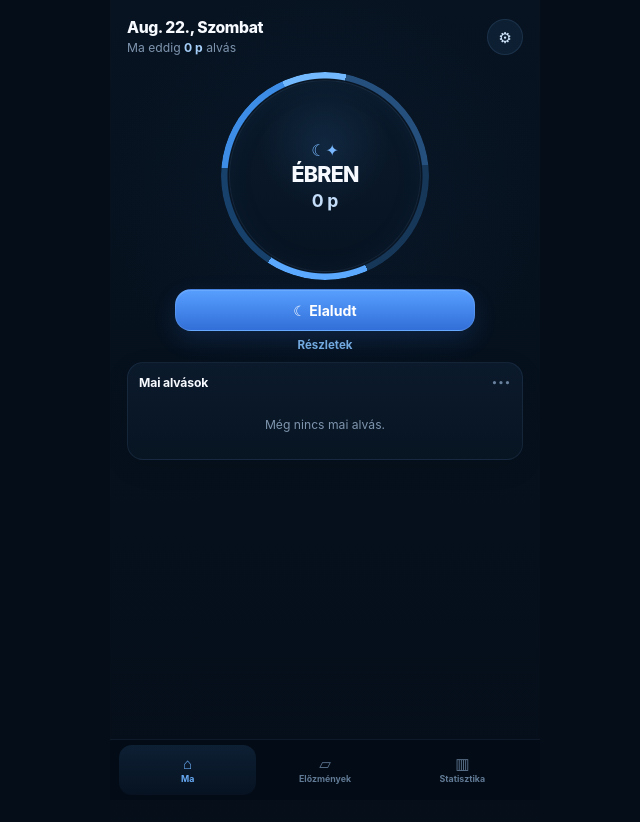
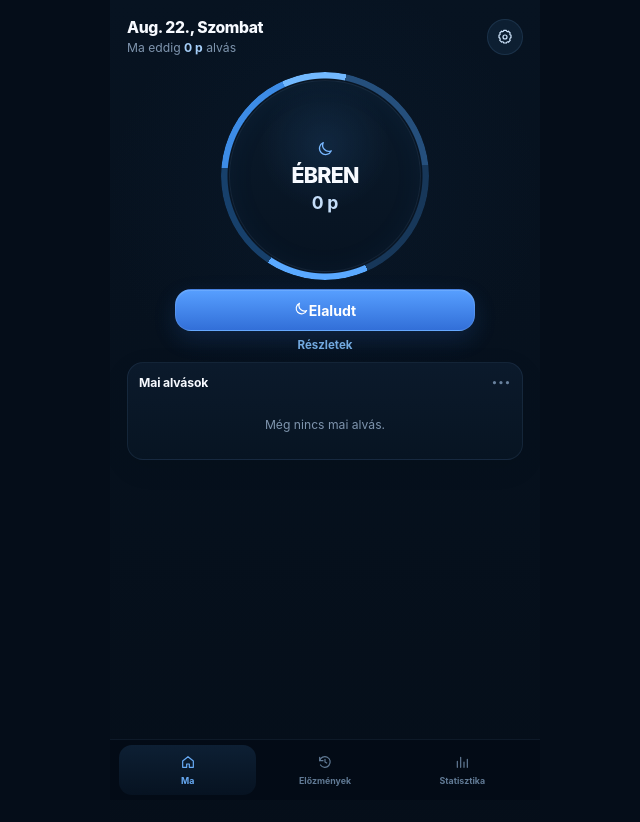
Before and after one commit to czkiii/botond-sleep-tracker, a React (Vite) app: page / in a window 1280 px wide. Shown: the top 822 px of the page, without its empty margins (315-955 px from the left). Built offline with nearby package versions, Linux system fonts and the light colour scheme.

Commit message:
Rebuild UI components against mockup blueprint

```diff
--- a/src/App.tsx
+++ b/src/App.tsx
@@ -5,6 +5,19 @@ import { createSession, defaultData, exportData, importData, loadData, saveData
 import { awakeSince, durationOf, formatDateHeader, formatDuration, formatTime, formatTimer, splitDayNight, todaySessions, totalToday } from './utils'
 
 const pad = (value: number) => String(value).padStart(2, '0')
+
+function Icon({ name, size = 18 }: { name: 'moon' | 'sun' | 'settings' | 'home' | 'history' | 'stats' | 'edit' | 'plus' | 'close'; size?: number }) {
+  const common = { width: size, height: size, viewBox: '0 0 24 24', fill: 'none', stroke: 'currentColor', strokeWidth: 1.8, strokeLinecap: 'round' as const, strokeLinejoin: 'round' as const, 'aria-hidden': true }
+  if (name === 'moon') return <svg {...common}><path d="M20.2 15.2A8.6 8.6 0 0 1 8.8 3.8 8.7 8.7 0 1 0 20.2 15.2Z" /></svg>
+  if (name === 'sun') return <svg {...common}><circle cx="12" cy="12" r="3.6" /><path d="M12 2v2.2M12 19.8V22M4.9 4.9l1.6 1.6M17.5 17.5l1.6 1.6M2 12h2.2M19.8 12H22M4.9 19.1l1.6-1.6M17.5 6.5l1.6-1.6" /></svg>
+  if (name === 'settings') return <svg {...common}><circle cx="12" cy="12" r="3" /><path d="M19.4 15a1.8 1.8 0 0 0 .36 2l.05.05-2.76 2.76-.05-.05a1.8 1.8 0 0 0-2-.36 1.8 1.8 0 0 0-1.1 1.64V21h-3.8v-.07A1.8 1.8 0 0 0 9 19.3a1.8 1.8 0 0 0-2 .36l-.05.05-2.76-2.76.05-.05a1.8 1.8 0 0 0 .36-2A1.8 1.8 0 0 0 2.96 13H3v-3.8h-.04A1.8 1.8 0 0 0 4.6 8.1a1.8 1.8 0 0 0-.36-2l-.05-.05 2.76-2.76.05.05a1.8 1.8 0 0 0 2 .36A1.8 1.8 0 0 0 10.1 2.06V2h3.8v.06A1.8 1.8 0 0 0 15 3.7a1.8 1.8 0 0 0 2-.36l.05-.05 2.76 2.76-.05.05a1.8 1.8 0 0 0-.36 2A1.8 1.8 0 0 0 21.04 9.2H21V13h.04A1.8 1.8 0 0 0 19.4 15Z" /></svg>
+  if (name === 'home') return <svg {...common}><path d="M4 10.5 12 4l8 6.5V20h-6v-5h-4v5H4Z" /></svg>
+  if (name === 'history') return <svg {...common}><path d="M4 5v5h5" /><path d="M5.2 16.5A8 8 0 1 0 4 10" /><path d="M12 8v4l2.6 1.5" /></svg>
+  if (name === 'stats') return <svg {...common}><path d="M5 20V11M10 20V5M15 20v-8M20 20V8" /></svg>
+  if (name === 'edit') return <svg {...common}><path d="m4 20 4.3-1 9.8-9.8-3.3-3.3L5 15.7 4 20Z" /><path d="m13.8 6.9 3.3 3.3" /></svg>
+  if (name === 'plus') return <svg {...common}><path d="M12 5v14M5 12h14" /></svg>
+  return <svg {...common}><path d="M6 6l12 12M18 6 6 18" /></svg>
+}
 
 function toLocalParts(iso?: string | null) {
   const date = iso ? new Date(iso) : new Date()
@@ -29,7 +42,7 @@ function dateOptions() {
   const result: Array<{ value: string; label: string }> = []
   const now = new Date()
   now.setHours(0, 0, 0, 0)
-  for (let index = 14; index >= 0; index -= 1) {
+  for (let index = 10; index >= 0; index -= 1) {
     const date = new Date(now)
     date.setDate(date.getDate() - index)
     const value = `${date.getFullYear()}-${pad(date.getMonth() + 1)}-${pad(date.getDate())}`
@@ -105,44 +118,46 @@ function TodayPage({ data, now, current, onStart, onEnd, onOpenEditor, onSetting
   return (
     <section className="screen today-screen">
       <header className="compact-header">
-        <div>
+        <div className="header-copy">
           <div className="date-label">{formatDateHeader(new Date(now))}</div>
           <div className="daily-summary">Ma eddig <strong>{formatDuration(total)}</strong> alvás</div>
         </div>
-        <button className="icon-button" aria-label="Beállítások" onClick={onSettings}>⚙︎</button>
+        <button className="icon-button" aria-label="Beállítások" onClick={onSettings}><Icon name="settings" size={16} /></button>
       </header>
 
-      <div className={`status-orb ${current ? 'sleeping' : ''}`}>
-        <div className="orb-progress" />
+      <div className={`status-orb ${current ? 'sleeping' : 'awake'}`}>
         <div className="orb-content">
-          <div className="orb-icon">{current ? '☾' : '☾✦'}</div>
+          <div className="orb-icon"><Icon name="moon" size={17} /></div>
           <div className="orb-status">{current ? 'ALSZIK' : 'ÉBREN'}</div>
           <div className="orb-time">{current ? formatTimer(elapsed) : formatDuration(elapsed)}</div>
           {current && <div className="orb-sub">Elaludt {formatTime(current.startTime)}</div>}
         </div>
       </div>
 
-      <button className="primary-action" onClick={current ? onEnd : onStart}>{current ? '☀︎  Felébredt' : '☾  Elaludt'}</button>
+      <button className="primary-action" onClick={current ? onEnd : onStart}>
+        <Icon name={current ? 'sun' : 'moon'} size={15} />
+        <span>{current ? 'Felébredt' : 'Elaludt'}</span>
+      </button>
       <button className="text-action" onClick={() => onOpenEditor(current ?? 'new')}>Részletek</button>
 
       <div className="today-card">
         <div className="section-head"><h2>Mai alvások</h2><span>•••</span></div>
         <div className="sleep-list scroll-list">
           {todays.length === 0 && <div className="empty">Még nincs mai alvás.</div>}
-          {todays.map((session) => <SleepRow key={session.id} session={session} now={now} onClick={() => onOpenEditor(session)} />)}
+          {todays.map((session) => <SleepRow key={session.id} session={session} now={now} onClick={() => onOpenEditor(session)} compact />)}
         </div>
       </div>
     </section>
   )
 }
 
-function SleepRow({ session, now, onClick }: { session: SleepSession; now: number; onClick?: () => void }) {
+function SleepRow({ session, now, onClick, compact = false }: { session: SleepSession; now: number; onClick?: () => void; compact?: boolean }) {
   return (
-    <button className="sleep-row" onClick={onClick}>
-      <span className="sleep-row-icon">☾</span>
+    <button className={`sleep-row ${compact ? 'compact' : ''}`} onClick={onClick}>
+      <span className="sleep-row-icon"><Icon name="moon" size={13} /></span>
       <span className="sleep-row-time">{formatTime(session.startTime)} – {session.endTime ? formatTime(session.endTime) : 'most'}</span>
       <span className="sleep-row-duration">{formatDuration(durationOf(session, now))}</span>
-      <span className="sleep-row-edit">✎</span>
+      {!compact && <span className="sleep-row-edit"><Icon name="edit" size={12} /></span>}
     </button>
   )
 }
@@ -159,7 +174,7 @@ function HistoryPage({ sessions, onEdit, onNew }: { sessions: SleepSession[]; on
 
   return (
     <section className="screen history-screen">
-      <header className="page-header centered-header"><h1>Előzmények</h1><button className="add-button" onClick={onNew}>＋</button></header>
+      <header className="page-header centered-header"><h1>Előzmények</h1><button className="add-button" onClick={onNew}><Icon name="plus" size={17} /></button></header>
       <div className="history-wrap">
         {grouped.length === 0 && <div className="empty-card">Még nincs rögzített alvás.</div>}
         {grouped.map(([date, items], index) => (
@@ -208,11 +223,11 @@ function StatsPage({ sessions, now }: { sessions: SleepSession[]; now: number })
         <h2>Alvás időtartama</h2>
         <div className="bar-chart">
           <ResponsiveContainer width="100%" height="100%">
-            <BarChart data={chart} margin={{ top: 8, right: 2, bottom: 0, left: -24 }}>
+            <BarChart data={chart} margin={{ top: 8, right: 2, bottom: 0, left: -26 }}>
               <XAxis dataKey="label" tickLine={false} axisLine={false} />
               <YAxis domain={[0, 14]} tickLine={false} axisLine={false} />
-              <Tooltip contentStyle={{ background: '#0d1a2b', border: '1px solid #1c3352', borderRadius: 12 }} formatter={(value) => [`${value} ó`, 'Alvás']} />
-              <Bar dataKey="hours" fill="#579dff" radius={[5, 5, 2, 2]} maxBarSize={18} />
+              <Tooltip contentStyle={{ background: '#0d1a2b', border: '1px solid #1c3352', borderRadius: 10 }} formatter={(value) => [`${value} ó`, 'Alvás']} />
+              <Bar dataKey="hours" fill="#579dff" radius={[4, 4, 1, 1]} maxBarSize={17} />
             </BarChart>
           </ResponsiveContainer>
         </div>
@@ -220,19 +235,22 @@ function StatsPage({ sessions, now }: { sessions: SleepSession[]; now: number })
 
       <h2 className="overview-title">24 órás áttekintés</h2>
       <div className="overview-grid">
-        <div className="radial compact-radial"><div className="radial-inner"><span>0</span><strong>☾</strong><span className="sun-mark">☀︎</span></div></div>
+        <div className="radial compact-radial">
+          <div className="clock-mark mark-0">0</div><div className="clock-mark mark-6">6</div><div className="clock-mark mark-12">12</div><div className="clock-mark mark-18">18</div>
+          <div className="radial-inner"><Icon name="moon" size={14} /><Icon name="sun" size={14} /></div>
+        </div>
         <div className="stats-stack">
           <StatCard label="Átlag" value={formatDuration(sums.total / divisor)} suffix="/ nap" />
-          <StatCard label="Nappali" value={formatDuration(sums.day / divisor)} icon="☀︎" />
-          <StatCard label="Éjszakai" value={formatDuration(sums.night / divisor)} icon="☾" />
+          <StatCard label="Nappali" value={formatDuration(sums.day / divisor)} icon="sun" />
+          <StatCard label="Éjszakai" value={formatDuration(sums.night / divisor)} icon="moon" />
         </div>
       </div>
     </section>
   )
 }
 
-function StatCard({ label, value, suffix, icon }: { label: string; value: string; suffix?: string; icon?: string }) {
-  return <div className="stat-card"><div><span>{label}</span><strong>{value}</strong>{suffix && <small>{suffix}</small>}</div>{icon && <b>{icon}</b>}</div>
+function StatCard({ label, value, suffix, icon }: { label: string; value: string; suffix?: string; icon?: 'moon' | 'sun' }) {
+  return <div className="stat-card"><div><span>{label}</span><strong>{value}</strong>{suffix && <small>{suffix}</small>}</div>{icon && <b><Icon name={icon} size={14} /></b>}</div>
 }
 
 function SettingsPage({ data, setData, onBack }: { data: AppData; setData: (data: AppData) => void; onBack: () => void }) {
@@ -257,7 +275,7 @@ function SettingsPage({ data, setData, onBack }: { data: AppData; setData: (data
 
   return (
     <section className="screen settings-screen">
-      <header className="page-header"><button className="back-button" onClick={onBack}>‹</button><h1>Beállítások</h1></header>
+      <header className="page-header"><button className="back-button" onClick={onBack}>‹</button><h1>Beállítások</h1><span className="header-spacer" /></header>
       <div className="settings-card"><label>Baba neve<input value={data.settings.childName} onChange={changeName} placeholder="Botond" /></label></div>
       <div className="settings-card action-stack">
         <button onClick={() => exportData(data)}>Adatok exportálása</button>
@@ -269,14 +287,14 @@ function SettingsPage({ data, setData, onBack }: { data: AppData; setData: (data
   )
 }
 
-function DateTimeWheel({ label, icon, value, disabled, onChange }: { label: string; icon: string; value: string; disabled?: boolean; onChange: (value: string) => void }) {
+function DateTimeWheel({ label, icon, value, disabled, onChange }: { label: string; icon: 'moon' | 'sun'; value: string; disabled?: boolean; onChange: (value: string) => void }) {
   const parts = toLocalParts(value)
   const dates = dateOptions()
   const update = (dateValue = parts.date, hour = parts.hour, minute = parts.minute) => onChange(partsToIso(dateValue, hour, minute))
 
   return (
     <div className={`wheel-block ${disabled ? 'disabled' : ''}`}>
-      <div className="wheel-label">{icon} {label}</div>
+      <div className="wheel-label"><Icon name={icon} size={14} /> <span>{label}</span></div>
       <div className="wheel-columns">
         <select size={5} value={parts.date} disabled={disabled} onChange={(event) => update(event.target.value)}>
           {dates.map((date) => <option key={date.value} value={date.value}>{date.label}</option>)}
@@ -317,11 +335,11 @@ function SleepEditor({ session, currentExists, onClose, onSave, onDelete }: {
   return (
     <div className="editor-overlay">
       <div className="editor-screen">
-        <header className="editor-header"><button onClick={onClose}>✕</button><h1>{session ? 'Részletek' : 'Alvás rögzítése'}</h1><span /></header>
+        <header className="editor-header"><button onClick={onClose}><Icon name="close" size={16} /></button><h1>{session ? 'Részletek' : 'Alvás rögzítése'}</h1><span /></header>
         <div className="editor-body">
-          <DateTimeWheel label="Elaludt" icon="☾" value={start} onChange={setStart} />
-          <DateTimeWheel label="Felébredt" icon="☀︎" value={end} disabled={stillSleeping} onChange={setEnd} />
-          <label className="toggle-row"><span>▥  Még alszik</span><input type="checkbox" checked={stillSleeping} onChange={(event) => setStillSleeping(event.target.checked)} /></label>
+          <DateTimeWheel label="Elaludt" icon="moon" value={start} onChange={setStart} />
+          <DateTimeWheel label="Felébredt" icon="sun" value={end} disabled={stillSleeping} onChange={setEnd} />
+          <label className="toggle-row"><span className="toggle-label"><Icon name="moon" size={14} /> Még alszik</span><input type="checkbox" checked={stillSleeping} onChange={(event) => setStillSleeping(event.target.checked)} /></label>
           {session && <label className="note-field">Megjegyzés<textarea value={note} onChange={(event) => setNote(event.target.value)} placeholder="Opcionális megjegyzés" /></label>}
         </div>
         <div className="editor-actions">
@@ -334,6 +352,6 @@ function SleepEditor({ session, currentExists, onClose, onSave, onDelete }: {
 }
 
 function BottomNav({ page, onChange }: { page: Page; onChange: (page: Page) => void }) {
-  const items: Array<[Page, string, string]> = [['today', '⌂', 'Ma'], ['history', '▱', 'Előzmények'], ['stats', '▥', 'Statisztika']]
-  return <nav className="bottom-nav">{items.map(([key, icon, label]) => <button key={key} className={page === key ? 'active' : ''} onClick={() => onChange(key)}><span>{icon}</span><small>{label}</small></button>)}</nav>
+  const items: Array<[Page, 'home' | 'history' | 'stats', string]> = [['today', 'home', 'Ma'], ['history', 'history', 'Előzmények'], ['stats', 'stats', 'Statisztika']]
+  return <nav className="bottom-nav">{items.map(([key, icon, label]) => <button key={key} className={page === key ? 'active' : ''} onClick={() => onChange(key)}><span><Icon name={icon} size={16} /></span><small>{label}</small></button>)}</nav>
 }
```
